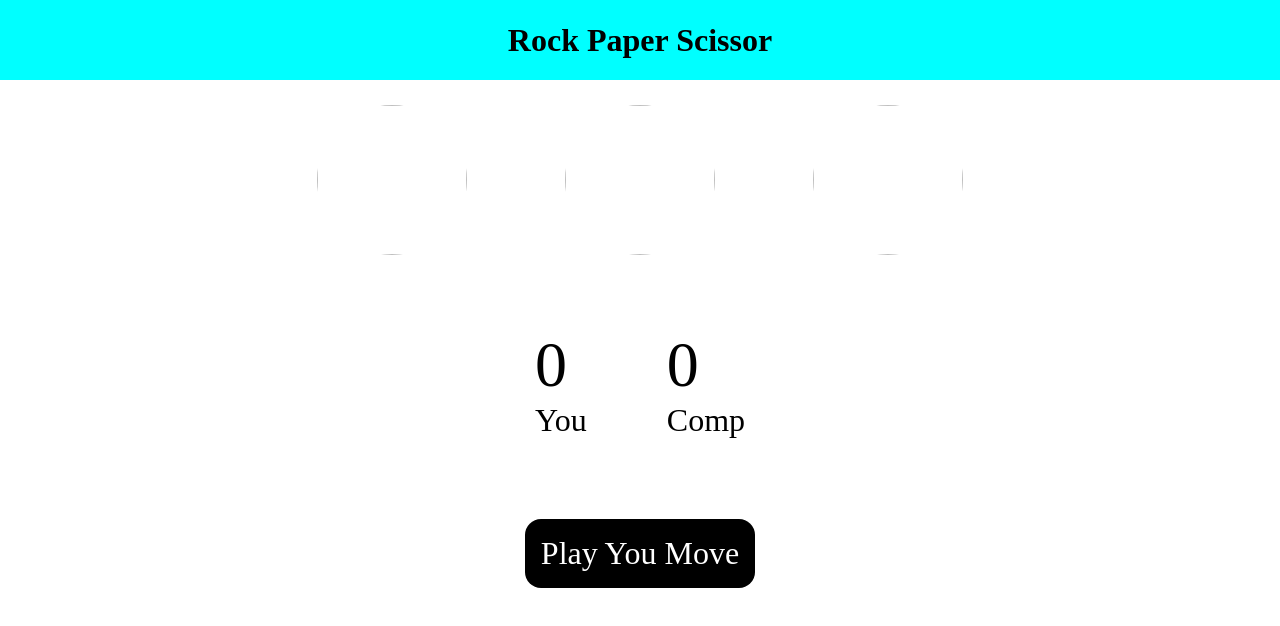
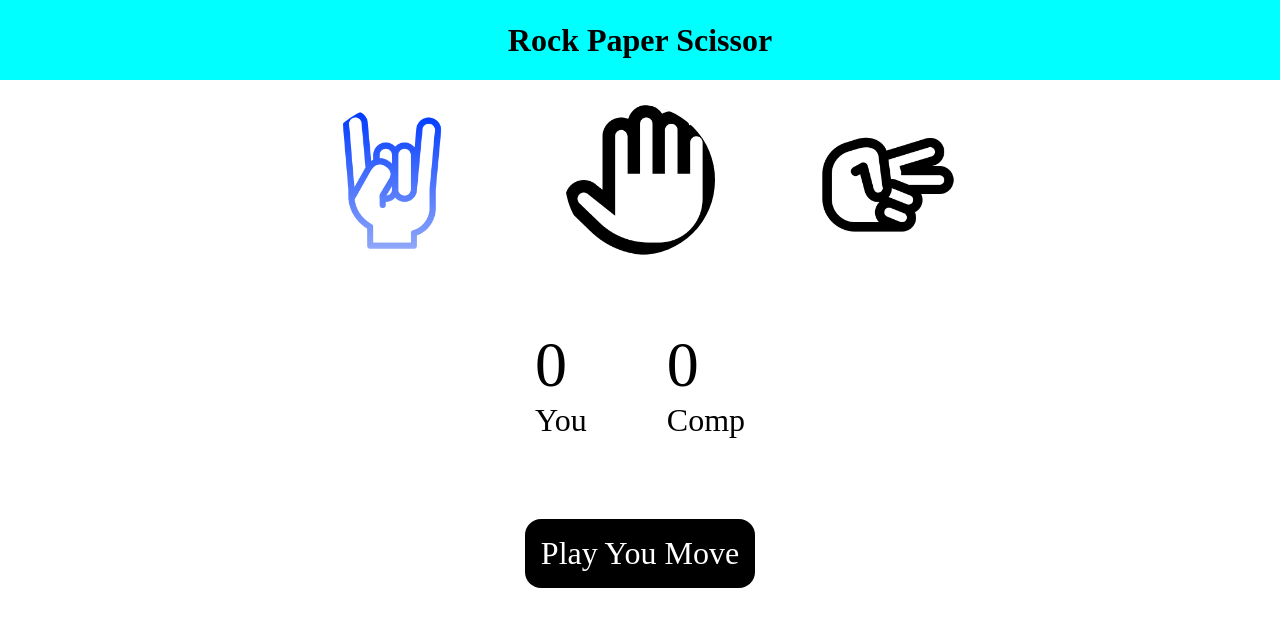
Before and after one commit to Gopalkumar05/Rock-Paper-Scissor-Game, a plain HTML site: page index.html in a window 1280 px wide. Drawn offline with Linux system fonts and the light colour scheme; the site is published under a folder, as on GitHub Pages, so addresses that start at the root find nothing.

Commit message:
Update index.html

```diff
--- a/index.html
+++ b/index.html
@@ -11,13 +11,13 @@
     <!--start chosses-->
     <div class="chosse">
         <div class="chosses" id="rock">
-            <img src="/rock.png" alt="">
+            <img src="rock.png" alt="Rock">
         </div>
         <div class="chosses" id="paper">
-            <img src="/hand-paper.png" alt="">
+            <img src="hand-paper.png" alt="Paper">
         </div>
         <div class="chosses" id="scissor">
-            <img src="/scissors.png" alt="">
+            <img src="scissors.png" alt="Scissor">
         </div>
     </div>
     <!--end chosses-->
```
